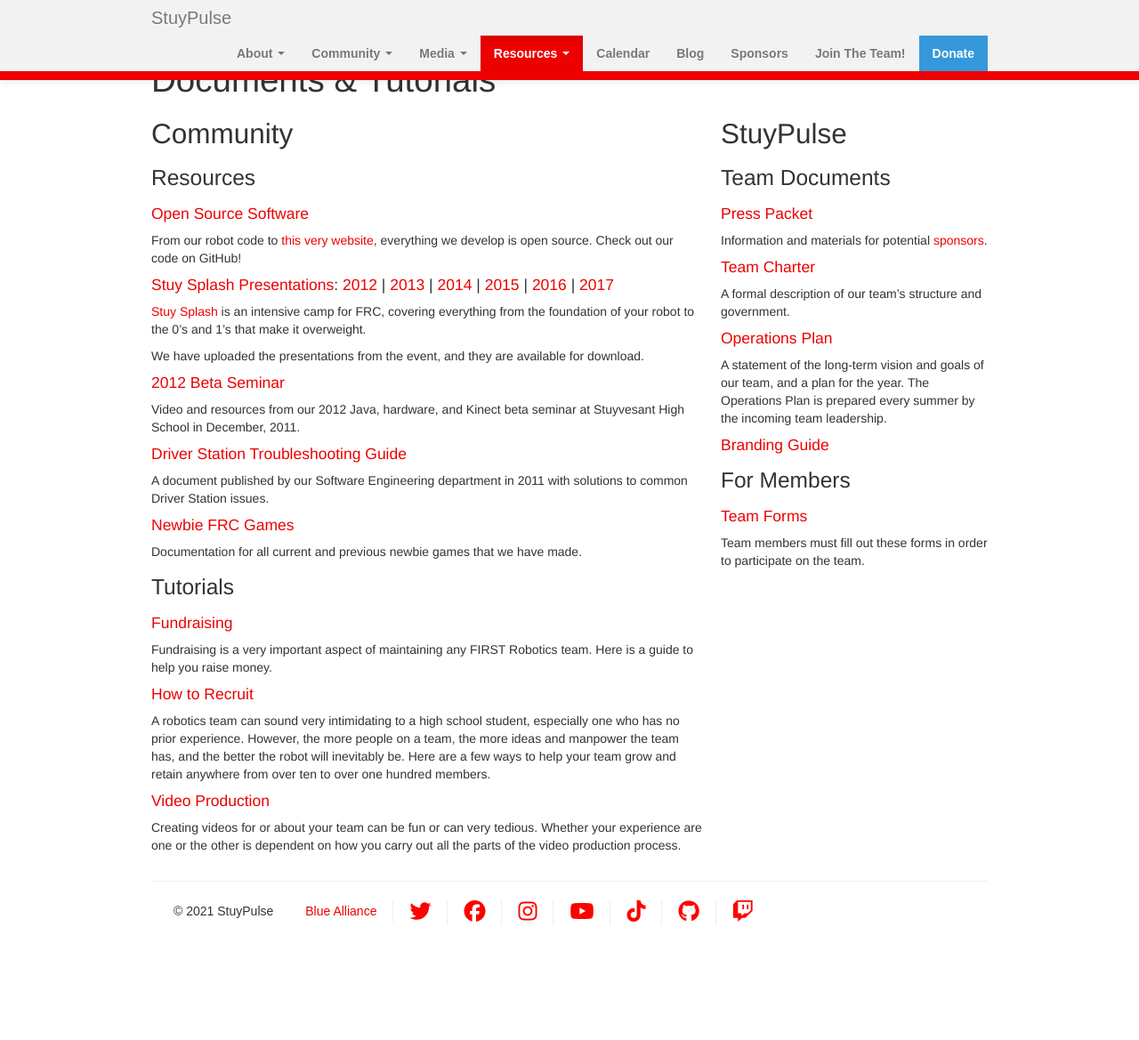
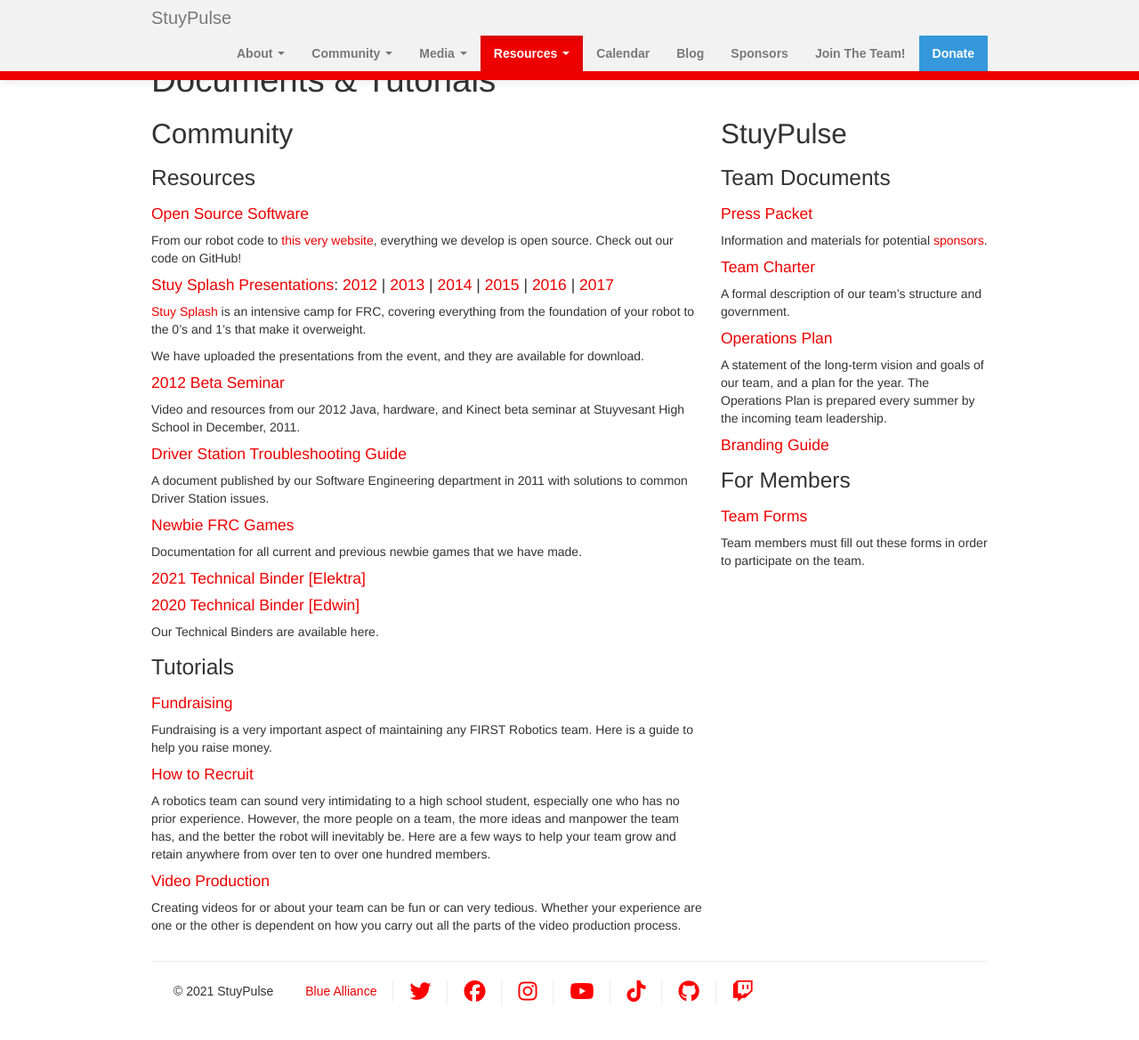
Before and after one commit to StuyPulse/team694.github.io, a Jekyll site: the page built from resources/index.md, in a window 1280 px wide and 1170 px high. Shown: the whole window at 89% size. Built offline with Jekyll 4.4.1, drawn with Linux system fonts in a browser that asks for light colours; nearby versions of some CDN libraries.

Commit message:
Move technical binders tab under Documents & Tutorials

```diff
--- a/_includes/navbar.html
+++ b/_includes/navbar.html
@@ -40,7 +40,6 @@
                                 <a href="#" class="dropdown-toggle" data-toggle="dropdown" data-proofer-ignore>Resources <b class="caret"></b></a>
                                 <ul class="dropdown-menu">
                                     <li><a href="/resources/">Documents &amp; Tutorials</a></li>
-                                    <li><a href="/resources/technical-binders">Technical Binders</a></li>
                                     <li><a href="/resources/publications/">Team Publications</a></li>
                                     <li><a href="/contact/">Contact</a></li>
                                 </ul>
--- a/resources/index.md
+++ b/resources/index.md
@@ -25,6 +25,10 @@
 
 #### [Newbie FRC Games](/resources/newbiegames/)
 Documentation for all current and previous newbie games that we have made.
+
+#### [2021 Technical Binder [Elektra]](https://stuypulse.nyc3.cdn.digitaloceanspaces.com/site/pdf/IR@H%20Presentation%20%281%29.pdf)
+#### [2020 Technical Binder [Edwin]](https://stuypulse.nyc3.cdn.digitaloceanspaces.com/site/pdf/Technical%20Binder%202020.pdf)
+Our Technical Binders are available here.
 
 ### Tutorials
 
```
Also changed, not shown: resources/technical-binders/index.md (deleted, +0 -18 lines).
